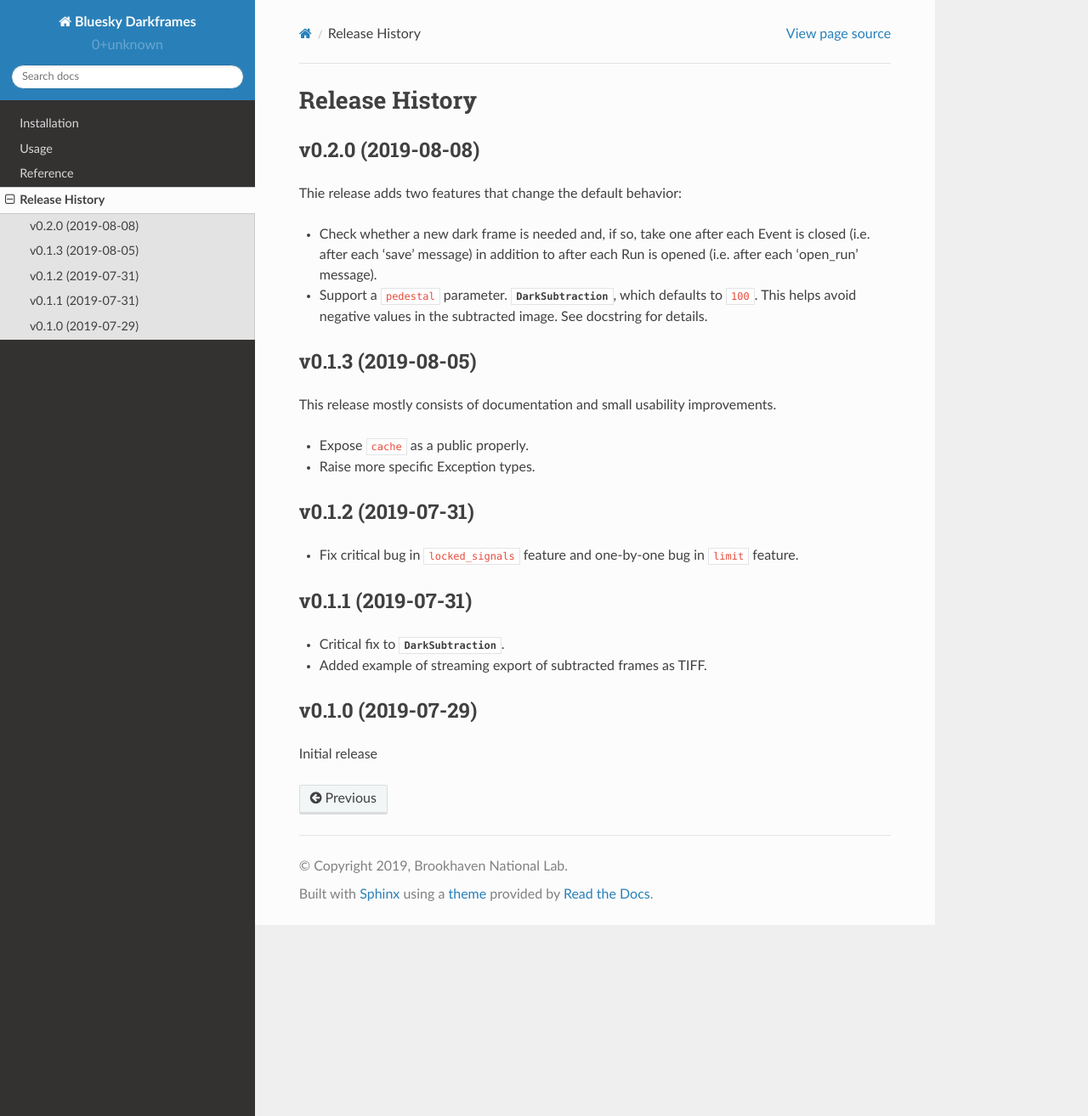
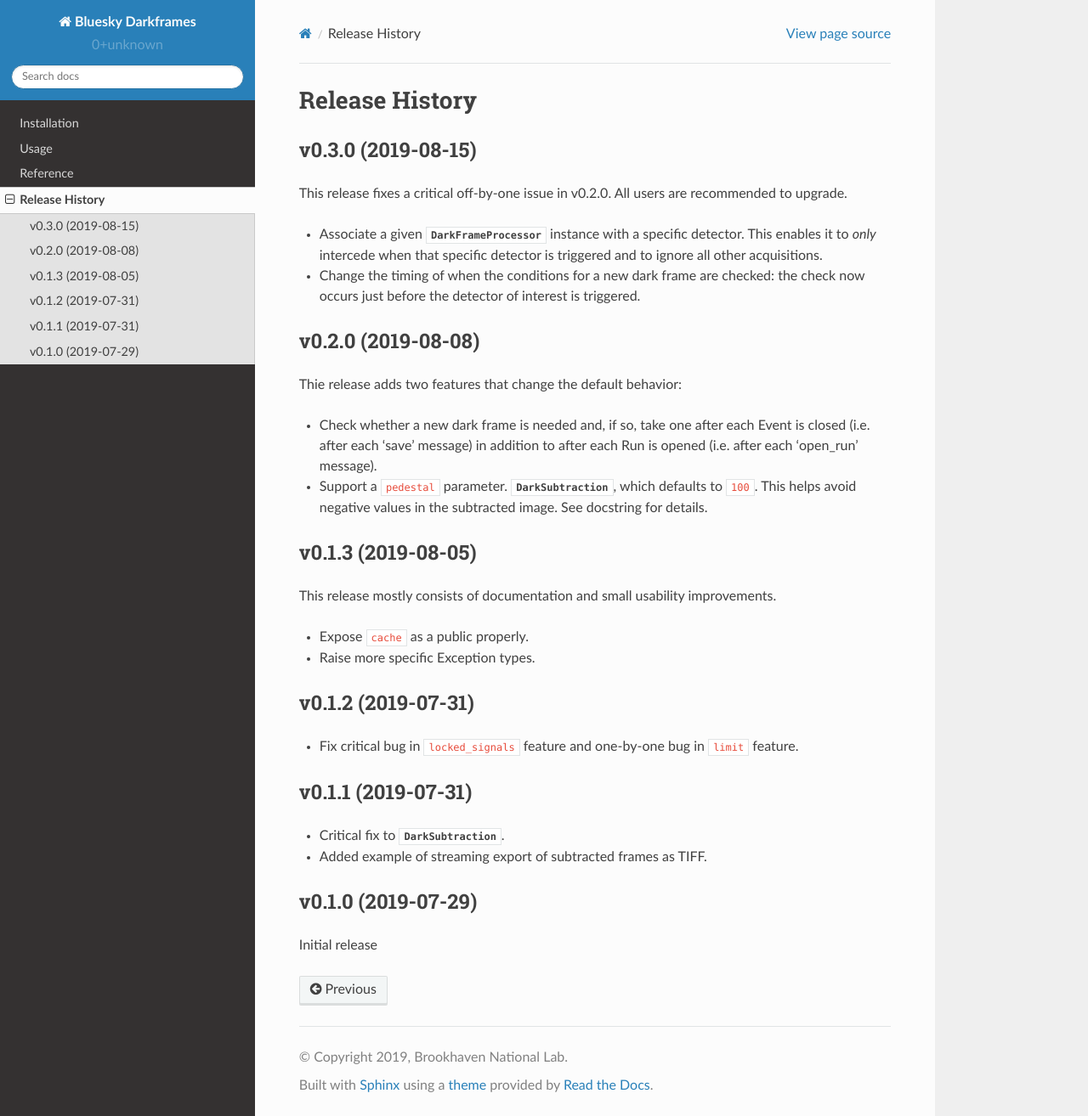
Before and after one commit to bluesky/bluesky-darkframes, a Sphinx documentation site: the page built from docs/source/release-history.rst, in a window 1280 px wide and 1314 px high. Shown: the whole window at 85% size. Built offline with Sphinx 7.4.7 and the Read the Docs theme 2.0.0, drawn with Linux system fonts in a browser that asks for light colours.

Commit message:
REL: v0.3.0

```diff
--- a/docs/source/release-history.rst
+++ b/docs/source/release-history.rst
@@ -1,6 +1,18 @@
 ===============
 Release History
 ===============
+
+v0.3.0 (2019-08-15)
+-------------------
+
+This release fixes a critical off-by-one issue in v0.2.0. All users are
+recommended to upgrade.
+
+* Associate a given :class:`~bluesky_darkframes.DarkFrameProcessor` instance
+  with a specific detector. This enables it to *only* intercede when that
+  specific detector is triggered and to ignore all other acquisitions.
+* Change the timing of when the conditions for a new dark frame are checked:
+  the check now occurs just before the detector of interest is triggered.
 
 v0.2.0 (2019-08-08)
 -------------------
```
